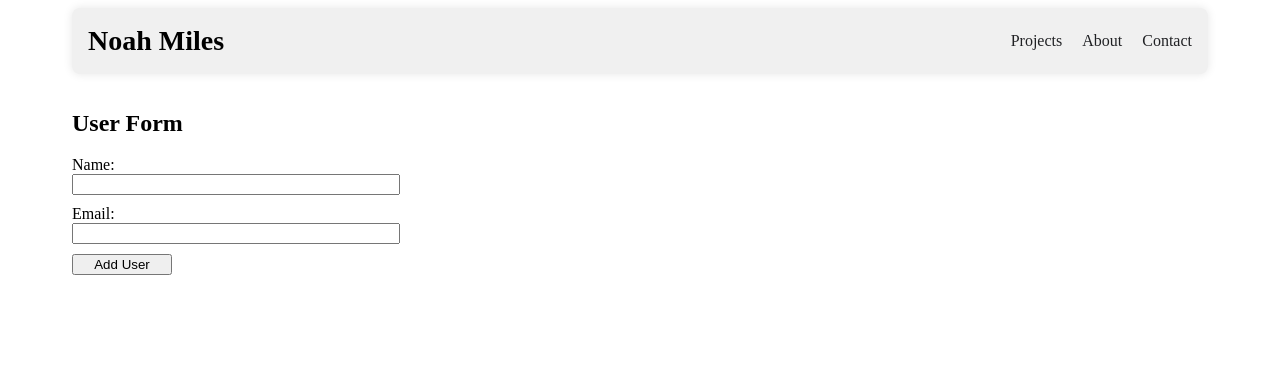
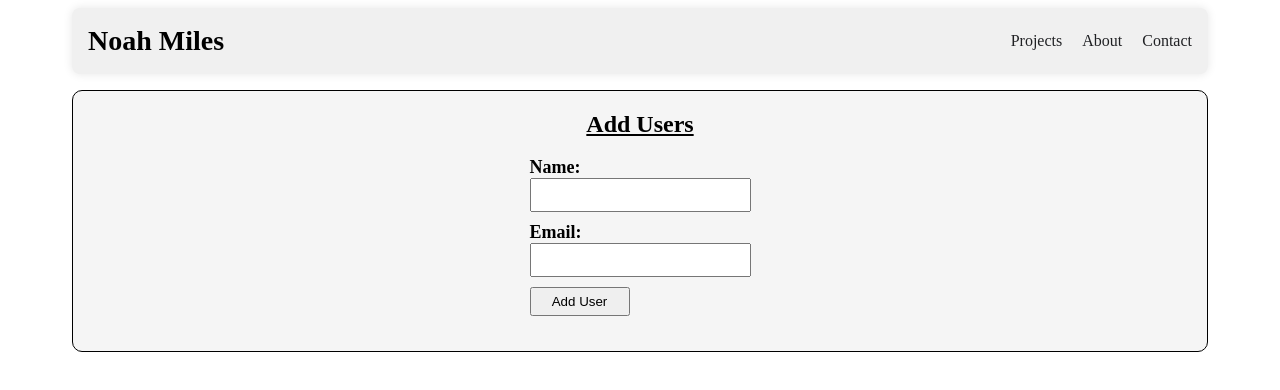
Before and after one commit to noahemiles/noahemiles.github.io, an Angular app: page /form in a window 1280 px wide. Shown: the top 390 px of the page. Built offline with nearby package versions, Linux system fonts and the light colour scheme.

Commit message:
style cleanup

```diff
--- a/src/app/components/user-form/form-page/form-page.component.css
+++ b/src/app/components/user-form/form-page/form-page.component.css
@@ -2,20 +2,39 @@ div.form-page {
     display:flex;
     flex-direction: column;
     justify-content: center;
+    align-items: center;
+    width: 100%;
 }
 
 div.form {
     display: flex;
     flex-direction: column;
+    align-items: center;
     margin-bottom: 10px;
     width: 100%;
+    min-width: 300px;
+    border: 1px solid black;
+    border-radius: 10px;
+    background-color: whitesmoke;
+    box-sizing: border-box;
+}
+
+div.form div.fields {
+    box-sizing: border-box;
+    display: flex;
+    flex-direction: column;
+    margin-bottom: 10px;
 }
 
 div.form button {
     width: 100px;
     margin-right: 10px;
+    padding: 5px;
 }
 
+div.error-box {
+    height: 25px;
+}
 b.error {
     color: red;
 }
@@ -23,6 +42,14 @@ b.error {
 div.form input {
     margin-bottom: 10px;
     max-width: 25vw;
+    height: 20px;
+    padding: 5px;
+    font-size: medium;
+}
+
+div.form label {
+    font-size: large;
+    font-weight: bolder;
 }
 
 div.user-display {
--- a/src/app/components/user-form/form-page/form-page.component.html
+++ b/src/app/components/user-form/form-page/form-page.component.html
@@ -1,13 +1,15 @@
 
 <div class="form-page">
     <div class="form">
-        <h2>User Form</h2>
-        <label for="user-name">Name: </label>
-        <input type="text" name="user-name" id="user-name" class="name" required>
-        <label for="user-email">Email: </label>
-        <input type="email" name="user-email" id="user-email" class="email">
-        <div>
+        <h2 style="text-decoration: underline;">Add Users</h2>
+        <div class="fields">
+            <label for="user-name">Name: </label>
+            <input type="text" name="user-name" id="user-name" class="name" required>
+            <label for="user-email">Email: </label>
+            <input type="email" name="user-email" id="user-email" class="email">
             <button type="submit" (click)="onSubmit()">Add User</button>
+        </div>
+        <div class="error-box">
             <b class="error">{{ errorMessage }}</b>
         </div>
     </div>
--- a/src/app/components/user-form/user-tile/user-tile.component.css
+++ b/src/app/components/user-form/user-tile/user-tile.component.css
@@ -7,7 +7,7 @@ div.user-content {
 div.user-content input {
     margin-bottom: 10px;
     border-radius: 5px;
-    height: 25px;
+    height: 20px;
     padding: 5px;
     font-size: medium;
 }
@@ -33,5 +33,6 @@ div.buttons {
 
 button {
     width: 100px;
-    border-radius: 100px;
+    border-radius: 5px;
+    padding: 5px;
 }
--- a/src/app/components/user-form/user-tile/user-tile.component.html
+++ b/src/app/components/user-form/user-tile/user-tile.component.html
@@ -1,5 +1,5 @@
 <div class="user-tile">
-    <h2>USER {{ this.user?.name || "undefined" }}</h2>
+    <h2>{{ this.user?.name || `User` }}</h2>
     <div class="user-content">
         <!-- <input type="text" name="" id="{{this.user!.id}}-id" readonly [value]="this.user!.id"> -->
         <input type="text" name="" id="{{this.user!.id}}-name" [readonly]="!editing" [value]="this.user!.name">
--- a/src/app/components/user-form/user-tile/user-tile.component.ts
+++ b/src/app/components/user-form/user-tile/user-tile.component.ts
@@ -17,7 +17,6 @@ export class UserTileComponent {
   protected user: User | undefined;
   private emptyUser: User = { id: "", name: "", email: ""};
   ngOnInit() {
-    console.log("Constructor ID: ", this.id);
     this.user = this.userService.getUser(this.id);
   }
 
```
